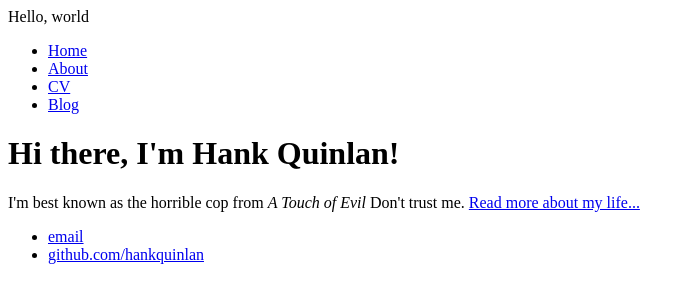
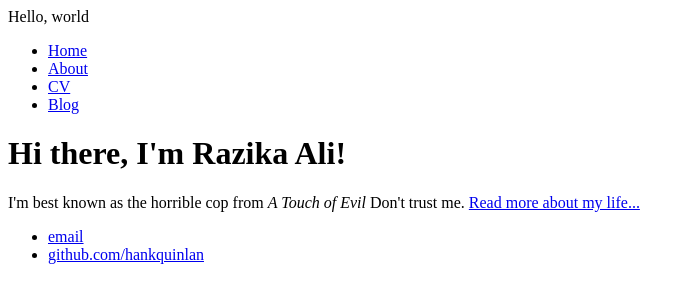
Before and after one commit to razikaali/razikaali.github.io, a plain HTML site: page index.html in a window 1280 px wide. Shown: the whole page, without its empty margins (0-694 px from the left). Drawn offline with Linux system fonts and the light colour scheme.

```diff
--- a/index.html
+++ b/index.html
@@ -15,7 +15,7 @@ Hello, world
 		</nav>
 		<div class="container">
     		<div class="blurb">
-        		<h1>Hi there, I'm Hank Quinlan!</h1>
+        		<h1>Hi there, I'm Razika Ali!</h1>
 				<p>I'm best known as the horrible cop from <em>A Touch of Evil</em> Don't trust me. <a href="/about">Read more about my life...</a></p>
     		</div><!-- /.blurb -->
 		</div><!-- /.container -->
```
